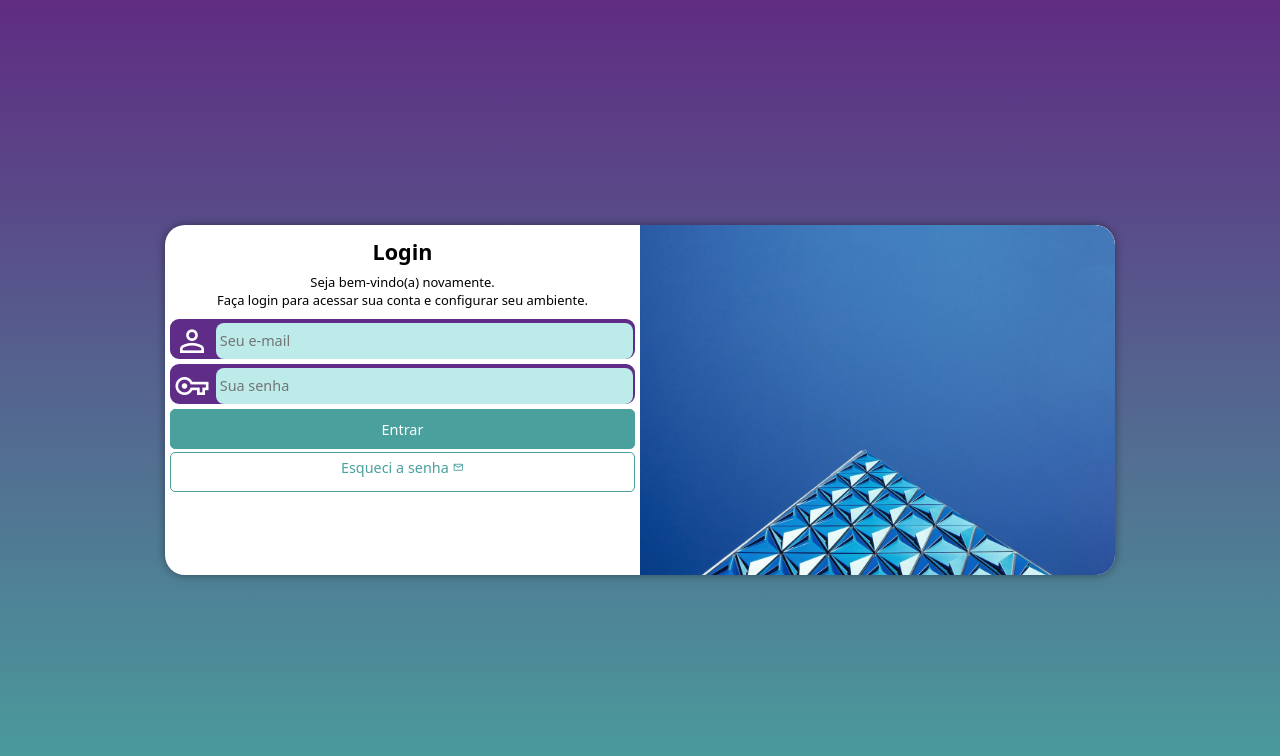
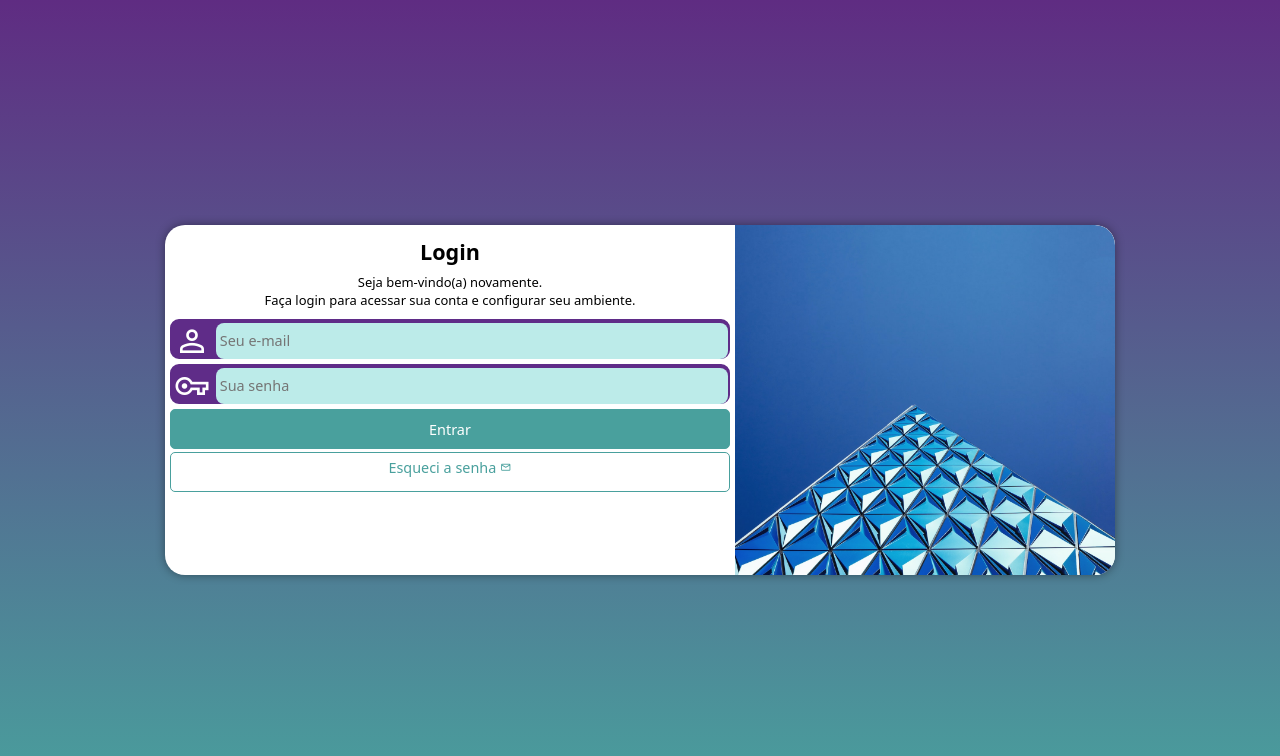
Before and after one commit to rdsilvadev/d15, a PHP site: page / in a window 1280 px wide. Shown: the top 756 px of the page. Run offline with PHP 8.4, Linux system fonts and the light colour scheme.

Commit message:
Update media-query.css

```diff
--- a/estilos/media-query.css
+++ b/estilos/media-query.css
@@ -119,13 +119,13 @@ Grandes telas: acima de 1200px
     }
     section#login > div#imagem {
         float: right;
-        width: 50%;
+        width: 40%;
         height: 100%;
         border-top-left-radius: 0px;
     }
 
     section#login > div#formulario {
         float: left;
-        width: 50%;
+        width: 60%;
     }
 }
```
